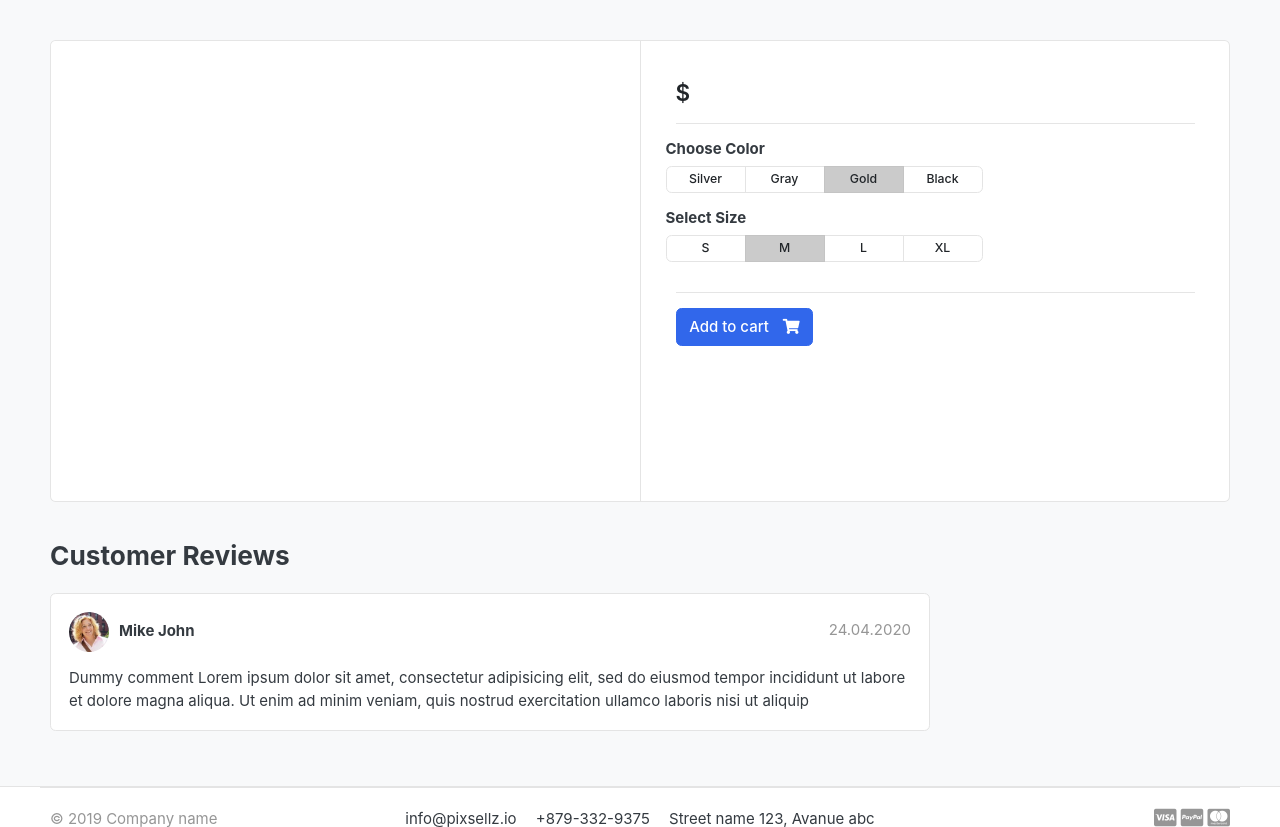
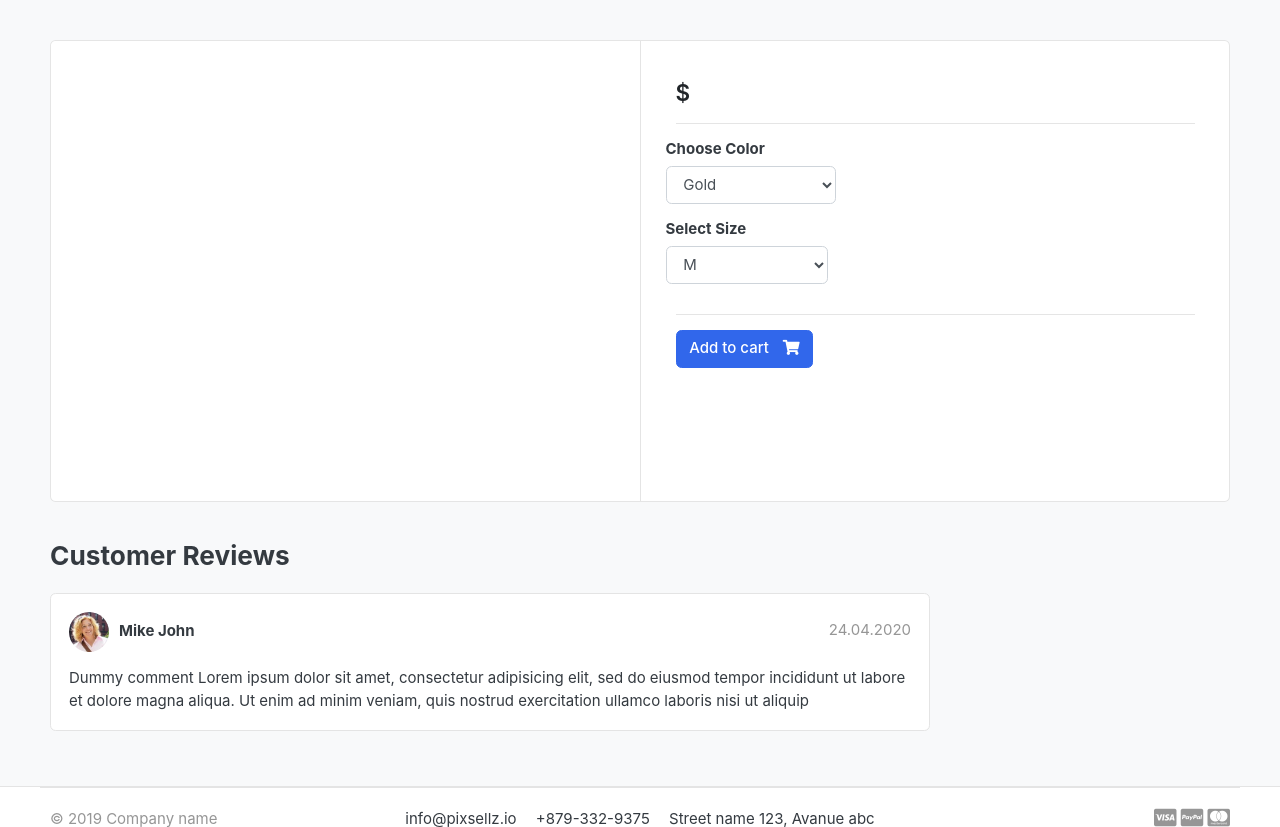
Before and after one commit to Kavi300717/Django-Ecommerce, a Django app: template templates/store/product_detail.html in a window 1280 px wide. Shown: the part 118-945 px from the top of the page. Run offline with Django 5.2, Linux system fonts and the light colour scheme; the template is opened without the code that fills it, so the values that code supplies are empty; some libraries are stand-ins or nearby versions; some web fonts are replaced.

```diff
--- a/templates/store/product_detail.html
+++ b/templates/store/product_detail.html
@@ -33,41 +33,27 @@
 					<div class="row">
 						<div class="item-option-select">
 							<h6>Choose Color</h6>
-			<div class="btn-group btn-group-sm btn-group-toggle" data-toggle="buttons">
-			  <label class="btn btn-light">
-			    <input type="radio" name="radio_color"> Silver
-			  </label>
-			  <label class="btn btn-light">
-			    <input type="radio" name="radio_color" > Gray
-			</label>
-			<label class="btn btn-light active">
-				<input type="radio" name="radio_color checked"> Gold
-			</label>
-			<label class="btn btn-light">
-				<input type="radio" name="radio_color"> Black
-			</label>
-		</div>
-	</div>
-</div> <!-- row.// -->
+							<select class="form-control" name="color" id="color_select">
+								<option value="">-- Select Color --</option>
+								<option value="Silver">Silver</option>
+								<option value="Gray">Gray</option>
+								<option value="Gold" selected>Gold</option>
+								<option value="Black">Black</option>
+							</select>
+						</div>
+					</div> <!-- row.// -->
 <div class="row">
 	<div class="item-option-select">
 		<h6>Select Size</h6>
-		<div class="btn-group btn-group-sm btn-group-toggle" data-toggle="buttons">
-			  <label class="btn btn-light">
-				  <input type="radio" name="radio_color"> S
-			  </label>
-			  <label class="btn btn-light active">
-				  <input type="radio" name="radio_color" checked> M
-				</label>
-				<label class="btn btn-light">
-					<input type="radio" name="radio_color"> L
-			  </label>
-			  <label class="btn btn-light">
-				  <input type="radio" name="radio_color"> XL
-				</label>
-			</div>
-		</div>
-	</div> <!-- row.// -->
+		<select class="form-control" name="size" id="size_select">
+			<option value="">-- Select Size --</option>
+			<option value="S">S</option>
+			<option value="M" selected>M</option>
+			<option value="L">L</option>
+			<option value="XL">XL</option>
+		</select>
+	</div>
+</div> <!-- row.// -->
 	<hr>
 	{% if single_product.stock <= 0 %}
 	<h5 class="text-danger">Out Of Stock</h5>
```
Also changed, not shown: store/admin.py (+9 -1 lines), store/models.py (+14 -0 lines), store/migrations/0002_variation.py (added).
